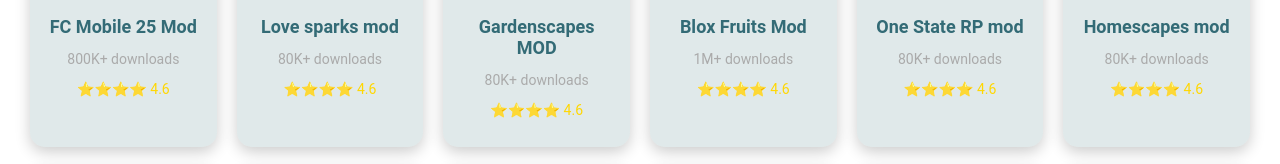
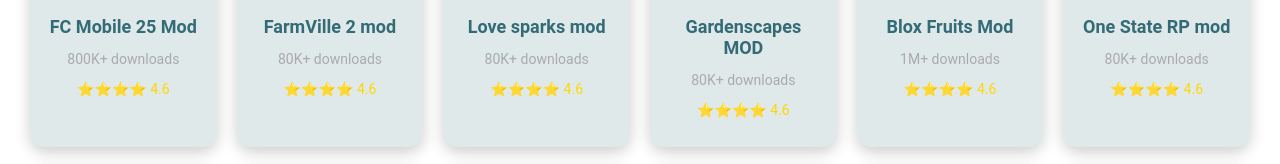
Before and after one commit to ayoub-drf/m, a website: page index.html in a window 1280 px wide. Shown: the part 420-584 px from the top of the page. Drawn offline with Linux system fonts and the light colour scheme.

Commit message:
Update index.html

```diff
--- a/index.html
+++ b/index.html
@@ -29,6 +29,12 @@
                 <img src="https://findapkmods.com/assets/img/app_images/7sl0V3i/f3d1670e-319c-4135-81f4-ff6dc4c866f6.jpg" alt="FC Mobile 25 Mod">
                 <h3>FC Mobile 25 Mod</h3>
                 <p>800K+ downloads</p>
+                <p class="rating">⭐⭐⭐⭐ 4.6</p>
+            </div>
+            <div class="game-card" onclick="showModal('FarmVille 2 mod', 'https://play-lh.googleusercontent.com/Qcif1LqG8fwo6K_ge7gWM3K7c6C2i4EaLmM11MjRiwj1GyFgfAE28kr2cbsAQC7LnB-g=s48-rw', '80K+ downloads', '4.6')">
+                <img src="https://play-lh.googleusercontent.com/Qcif1LqG8fwo6K_ge7gWM3K7c6C2i4EaLmM11MjRiwj1GyFgfAE28kr2cbsAQC7LnB-g=s48-rw" alt="FarmVille 2 mod">
+                <h3>FarmVille 2 mod</h3>
+                <p>80K+ downloads</p>
                 <p class="rating">⭐⭐⭐⭐ 4.6</p>
             </div>
             <div class="game-card" onclick="showModal('Love sparks mod', 'https://play-lh.googleusercontent.com/Kh4FQjqIn_L9xcHAxu9Z8htSE1_yoPn31llg-JmrGHndQWqshCUyHE5xN2FN8PmYYXI=w240-h480-rw', '80K+ downloads', '4.6')">
```
